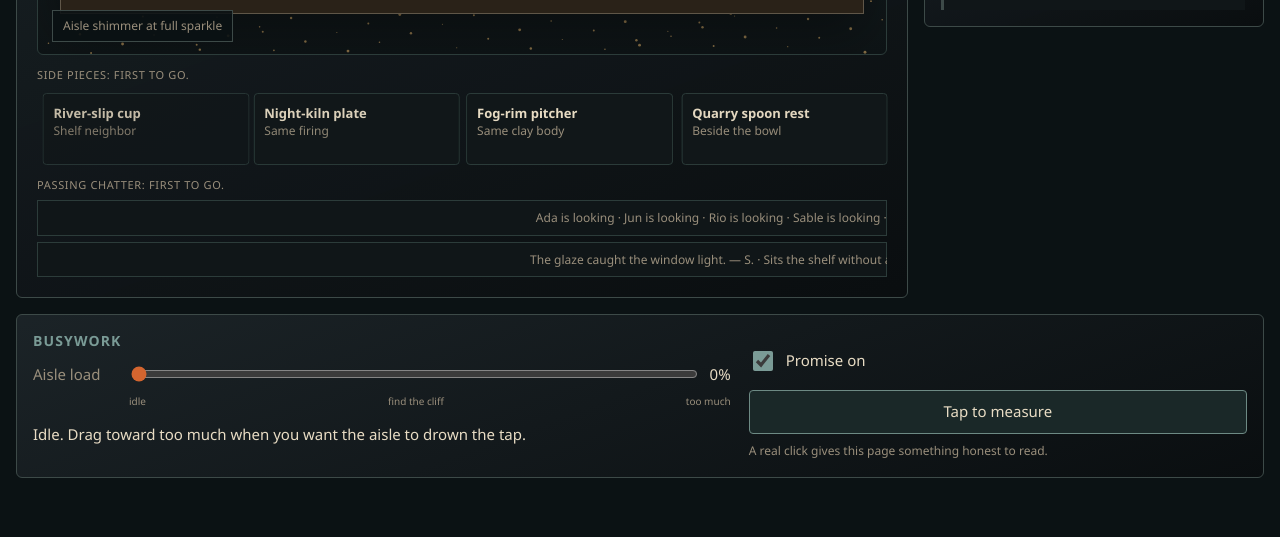
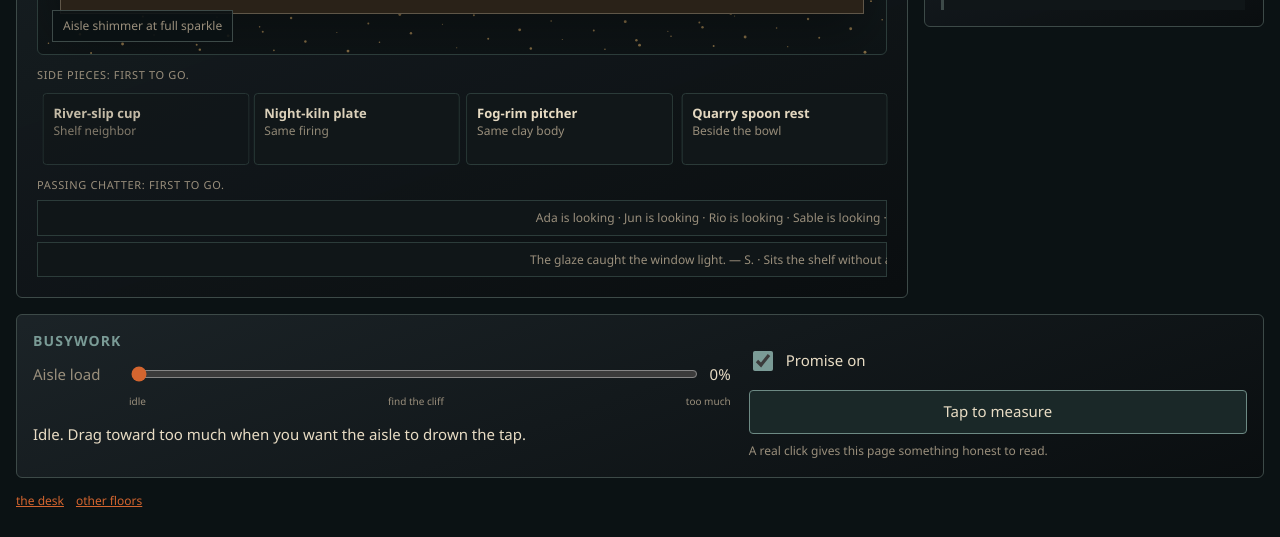
Before and after one commit to mcs-eng/loadshed, a plain HTML site: page sale/index.html in a window 1280 px wide. Shown: the part 456-993 px from the top of the page. Before the commit the page ends 962 px from the top, so only its background shows below. Drawn offline with Linux system fonts and the light colour scheme.

Commit message:
fix: add floor navigation links to the Sale page (#4)

```diff
--- a/sale/index.html
+++ b/sale/index.html
@@ -117,6 +117,8 @@
       .promise-line { order:3; width:100%; }
       .recs { grid-template-columns:1fr 1fr; }
     }
+    .footer-links { display:flex; gap:12px; margin-top:14px; color:var(--muted); font-size:12px; }
+    .footer-links a { color:var(--ember); }
   </style>
 </head>
 <body>
@@ -215,6 +217,7 @@
         </div>
       </section>
     </main>
+    <footer class="footer-links" aria-label="Sale navigation"><a href="../">the desk</a><a href="../picker/">other floors</a></footer>
   </div>
 
   <script src="../src/loadshed.js"></script>
```
